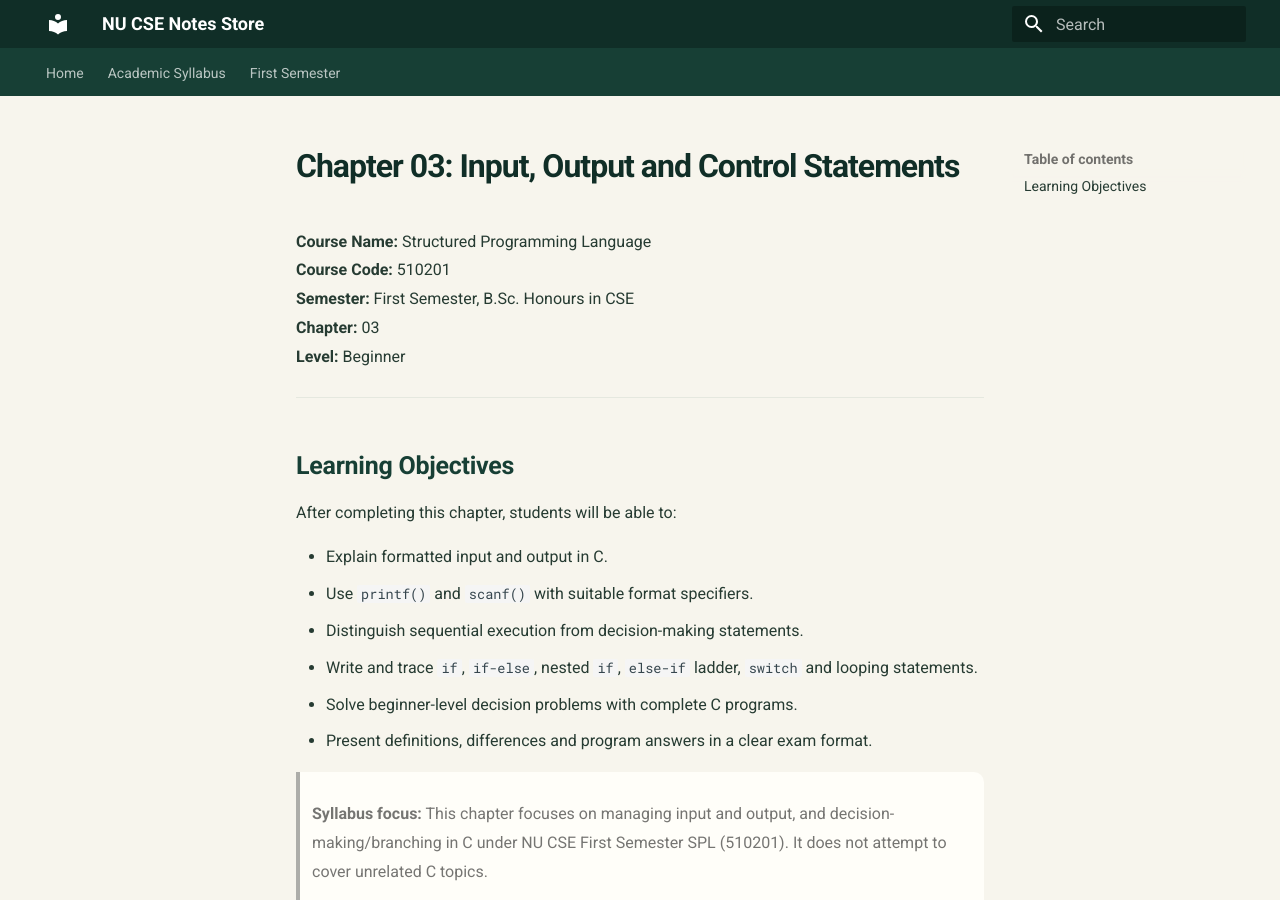
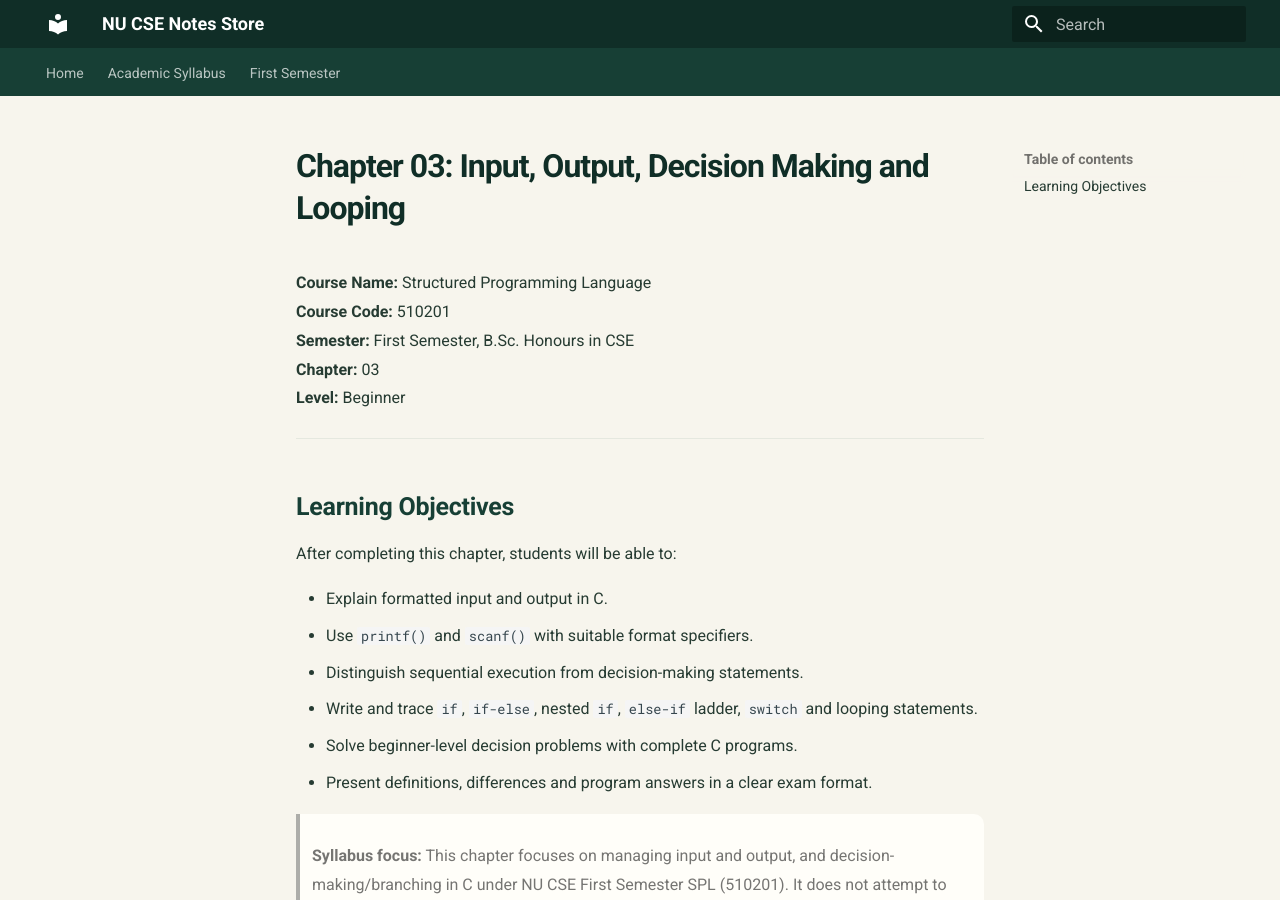
Before and after one commit to taimiyatahsin0-png/nu-cse-notes-store, an MkDocs documentation site: the page built from docs/subjects/spl/chapter-03.md, in a window 1280 px wide and 900 px high. Built offline with MkDocs 1.6.1 and Material for MkDocs 9.7.7, drawn with Linux system fonts in a browser that asks for light colours; some of the changed text lies outside the part shown.

Commit message:
Clarify Chapter 03 title and next chapter

```diff
--- a/docs/subjects/spl/chapter-03.md
+++ b/docs/subjects/spl/chapter-03.md
@@ -1,4 +1,4 @@
-# Chapter 03: Input, Output and Control Statements
+# Chapter 03: Input, Output, Decision Making and Looping
 
 **Course Name:** Structured Programming Language
 **Course Code:** 510201
@@ -1212,4 +1212,4 @@ In this chapter, we learned:
 
 **End of Chapter 03**
 
-*This chapter also covers looping statements in C.*
+*Next Chapter: Arrays and Strings in C.*
```
